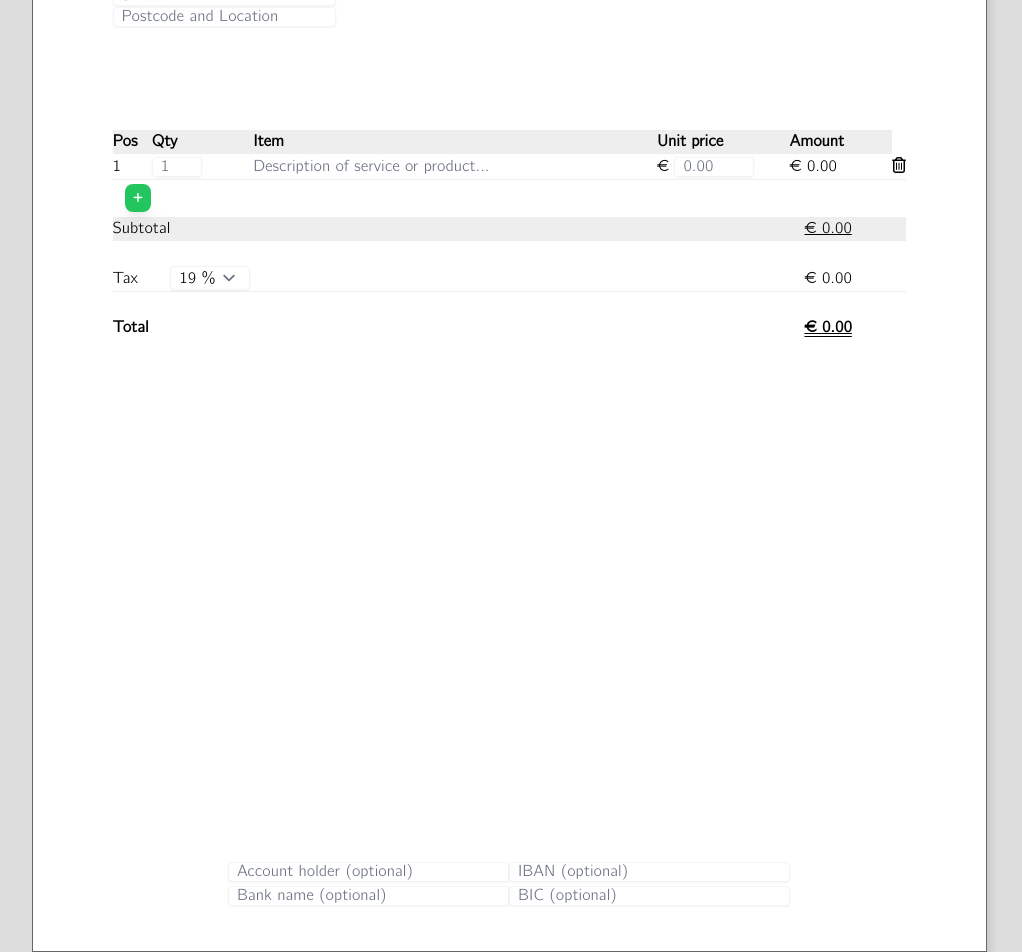
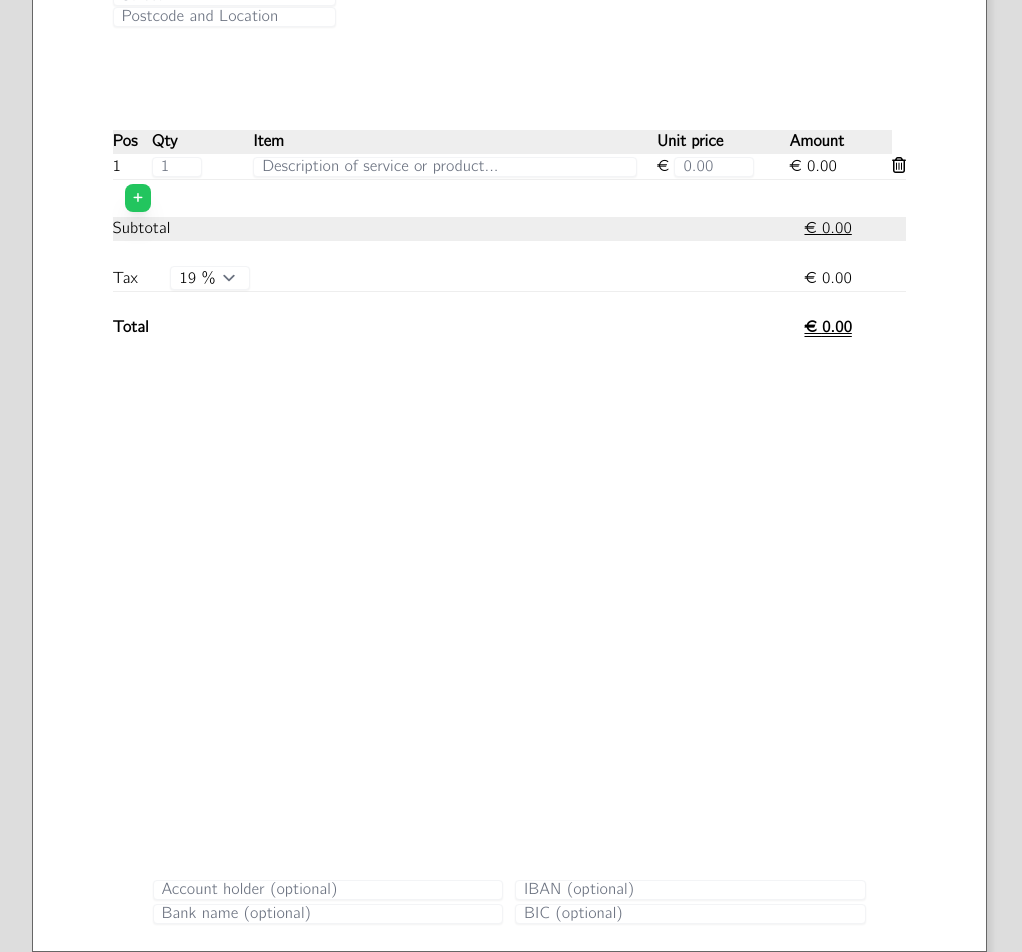
Before and after one commit to hkuennen/gener8invoice, a React (Create React App) app: page / in a window 1280 px wide. Shown: the part 340-1292 px from the top of the page, without its empty margins (131-1153 px from the left). Built offline with nearby package versions, Linux system fonts and the light colour scheme.

Commit message:
frontend refactored

```diff
--- a/src/App.css
+++ b/src/App.css
@@ -7,6 +7,7 @@
 }
 
 .page {
+  position: relative;
   width: 955px;
   height: 1283px;
   margin: 9px auto;
@@ -16,11 +17,39 @@
   box-shadow: 5px 5px 5px #CCCCCC;
 }
 
-.button {
+h1 {
+  padding-bottom: 20px;
+  font-size: 18pt;
+}
+
+.two-col {
   display: flex;
-  justify-content: center;
-  margin-top: 30px;
-  margin-bottom: 40px;
+  justify-content: space-between;
+  align-items: flex-start;
+  height: 250px;
+  width: auto;
+  margin-bottom: 50px;
+}
+
+.contact-info {
+  padding-top: 90px;
+  align-self: center;
+  display: block;
+  align-content: space-between;
+  line-height: 1.3em;
+}
+
+.sender {
+  margin: 10px 0;
+}
+
+.underline {
+  text-decoration: underline;
+  font-size: 9pt;
+}
+
+.invoice-info {
+  line-height: 1.3em;
 }
 
 table {
@@ -33,7 +62,7 @@ tr {
   line-height: 24px;
 }
 
-#no-bottom-border {
+.no-bottom-border {
   border-bottom: 1pt solid #FFFFFF;
 }
 
@@ -97,12 +126,20 @@ tr {
   text-decoration-style: double;
 }
 
+.button {
+  display: flex;
+  justify-content: center;
+  margin-top: 30px;
+  margin-bottom: 40px;
+}
+
 .account-details {
+  position: absolute;
   display: flex;
   justify-content: center;
   align-items: flex-start;
-  position: absolute;
-  top: 1200px;
-  left: 359px;
-  right: 359px;
+  gap: 12px;
+  top: 1208px;
+  left: 120px;
+  right: 120px;
 }
--- a/src/App.js
+++ b/src/App.jsx
@@ -1,11 +1,10 @@
 import React, { useState, useEffect } from "react";
 import ContactInfo from "./components/ContactInfo";
-import InvoicePositions from "./components/InvoicePositions";
+import InvoicePositionsFirstPage from "./components/InvoicePositionsFirstPage";
+import InvoicePositionsOtherPages from "./components/InvoicePositionsOtherPages";
 import InvoiceSum from "./components/InvoiceSum";
-import InvoicePositionsSecondPage from "./components/InvoicePositionsSecondPage";
 import AccountDetails from "./components/AccountDetails";
 import "./App.css";
-import "./components/ContactInfo.css";
 
 const App = () => {
   const [infos, setInfos] = useState({});
@@ -131,71 +130,88 @@ const App = () => {
     setArray(arr);
   }, [positions]);
 
+  const contactInfo = (
+    <ContactInfo
+      infos={infos}
+      handleInfosChange={handleInfosChange}
+    />
+  );
+
+  const invoicePositionsFirstPage = (
+    <InvoicePositionsFirstPage
+      positions={positions}
+      maxRowsPerPage={maxRowsPerPage}
+      array={array}
+      handlePositionsChange={handlePositionsChange}
+      handleRemovePosition={handleRemovePosition}
+    />
+  );
+
+  const invoicePositionsOtherPages = (
+    <InvoicePositionsOtherPages
+      maxRowsPerPageWithPagebreak={maxRowsPerPageWithPagebreak}
+      array={array}
+      handlePositionsChange={handlePositionsChange}
+      handleRemovePosition={handleRemovePosition}
+    />
+  );
+
+  const invoiceSum = (
+    <InvoiceSum
+      subtotal={subtotal}
+      tax={tax}
+      handleTaxChange={handleTaxChange}
+    />
+  );
+
+  const accountDetails = (
+    <AccountDetails
+      infos={infos}
+      handleInfosChange={handleInfosChange}
+    />
+  );
+
+  const addButton = (
+      <button className="add pointer" onClick={(e) => handleAddPosition(e)} disabled={positions.length >= 49}>+</button>
+    );
+
+  const firstPage = (
+    <div className="page">
+      {contactInfo}
+      <br />
+      {invoicePositionsFirstPage}
+      {positions.length <= maxRowsPerPageWithPagebreak && addButton}
+      {positions.length <= maxRowsPerPage && invoiceSum}
+      {accountDetails}
+    </div>
+  );
+
+  const pagebreak = (
+    <div className="page">
+      {invoiceSum}
+      {accountDetails}
+    </div>
+  );
+
+  const otherPages = (
+    <div className="page">
+      {invoicePositionsOtherPages}
+      {addButton}
+      {invoiceSum}
+      {accountDetails}
+    </div>
+  );
+
   return (
     <div className="App">
       <header className="App-header"></header>
         <form onSubmit={handleSubmit}>
         <div className="wrapper">
-          <div className="page">
-            <ContactInfo
-              infos={infos}
-              handleInfosChange={handleInfosChange}
-            />
-            <br />
-            <InvoicePositions
-              positions={positions}
-              maxRowsPerPage={maxRowsPerPage}
-              array={array}
-              handlePositionsChange={handlePositionsChange}
-              handleAddPosition={handleAddPosition}
-              handleRemovePosition={handleRemovePosition}
-            />
-            {positions.length <= maxRowsPerPageWithPagebreak && <button id="add" className="pointer" onClick={(e) => handleAddPosition(e)}>+</button>}
-            {positions.length <= maxRowsPerPage && <>
-              <InvoiceSum
-                subtotal={subtotal}
-                tax={tax}
-                handleTaxChange={handleTaxChange}
-              />
-            </>
-            }
-            <AccountDetails
-              infos={infos}
-              handleInfosChange={handleInfosChange}
-            />
-          </div>
-          {positions.length > maxRowsPerPage && positions.length <= maxRowsPerPageWithPagebreak && <div className="page">
-            <InvoiceSum
-              subtotal={subtotal}
-              tax={tax}
-              handleTaxChange={handleTaxChange}
-            />
-            <AccountDetails
-              infos={infos}
-              handleInfosChange={handleInfosChange}
-            />
-          </div>
-          }
-          {positions.length > maxRowsPerPageWithPagebreak && <div className="page">
-            <InvoicePositionsSecondPage
-              array={array}
-              maxRowsPerPageWithPagebreak={maxRowsPerPageWithPagebreak}
-              handlePositionsChange={handlePositionsChange}
-              handleRemovePosition={handleRemovePosition}
-              handleAddPosition={handleAddPosition}
-            />
-            <button id="add" className="pointer" onClick={(e) => handleAddPosition(e)} disabled={positions.length >= 49}>+</button>
-            <InvoiceSum
-              subtotal={subtotal}
-              tax={tax}
-              handleTaxChange={handleTaxChange}
-            />
-            <AccountDetails
-              infos={infos}
-              handleInfosChange={handleInfosChange}
-            />
-          </div>
-          }
+          {firstPage}
+          {positions.length > maxRowsPerPage && positions.length <= maxRowsPerPageWithPagebreak &&
+          pagebreak}
+          {positions.length > maxRowsPerPageWithPagebreak &&
+          otherPages}
           <div className="button">
             <input type="submit" className="pointer" value="Download PDF" />
           </div>
--- a/src/components/InvoicePositions.js
+++ /dev/null
@@ -1,63 +0,0 @@
-import { FontAwesomeIcon } from '@fortawesome/react-fontawesome'
-import { faTrashCan } from "@fortawesome/free-regular-svg-icons";
-
-const InvoicePositions = ({positions, maxRowsPerPage, array, handlePositionsChange, handleRemovePosition}) => {
-  return (
-    <>
-      <table>
-        <tr className="grey">
-          <th className="th_pos">Pos</th>
-          <th className="th_qty">Qty</th>
-          <th className="th_item">Item</th>
-          <th className="th_price">Unit price</th>
-          <th className="th_amount">Amount</th>
-        </tr>
-        {positions.length < maxRowsPerPage+1 ?
-        <>
-          {positions.map((row, idx) => (
-          <tr key={idx+1}>
-            <td>{idx+1}</td>
-            <td><input type="number" name="qty" placeholder="1" className="td_qty" value={row.qty} onChange={(e) => handlePositionsChange(e, idx)} required /></td>
-            <td><input type="textarea" name="item" className="td_item h-5 rounded" placeholder="Description of service or product..." value={row.item} onChange={(e) => handlePositionsChange(e, idx)} maxLength="55" required /></td>
-            <td>
-              <label>€ </label>
-              <input type="number" step="0.01" name="price" className="td_price" placeholder="0.00" value={row.price} onFocus={(e) => e.target.value = parseFloat(e.target.value).toFixed(2)} onBlur={(e) => e.target.value = parseFloat(e.target.value).toFixed(2)} onChange={(e) => handlePositionsChange(e, idx)} required />
-            </td>
-            <td className="td_amount">
-              <label>€ </label>
-              {parseFloat(row.amount).toFixed(2)}
-            </td>
-            <td>
-              <button className="pointer" onClick={(e) => handleRemovePosition(e, idx)}><FontAwesomeIcon icon={faTrashCan} /></button>
-            </td>
-          </tr>
-          ))}
-        </>
-        :
-        <>
-          {array[0].map((row, idx) => (
-          <tr key={idx+1}>
-            <td>{idx+1}</td>
-            <td><input type="number" name="qty" placeholder="1" className="td_qty" value={row.qty} onChange={(e) => handlePositionsChange(e, idx)} required /></td>
-            <td><input type="textarea" name="item" className="td_item" placeholder="Description of service or product..." value={row.item} onChange={(e) => handlePositionsChange(e, idx)} maxLength="55" required /></td>
-            <td>
-              <label>€ </label>
-              <input type="number" step="0.01" name="price" className="td_price" placeholder="0.00" value={row.price} onFocus={(e) => e.target.value = parseFloat(e.target.value).toFixed(2)} onBlur={(e) => e.target.value = parseFloat(e.target.value).toFixed(2)} onChange={(e) => handlePositionsChange(e, idx)} required />
-            </td>
-            <td className="td_amount">
-              <label>€ </label>
-              {parseFloat(row.amount).toFixed(2)}
-            </td>
-            <td>
-              <button className="pointer" onClick={(e) => handleRemovePosition(e, idx)}><FontAwesomeIcon icon={faTrashCan} /></button>
-            </td>
-          </tr>
-          ))}
-        </>
-        }
-      </table>
-    </>
-  );
-}
-
-export default InvoicePositions;
--- /dev/null
+++ b/src/components/InvoicePositionsFirstPage.jsx
@@ -0,0 +1,31 @@
+import { generateTableHeader, generateTableBody } from "../utils/TableSkeletons";
+
+const InvoicePositionsFirstPage = ({positions, maxRowsPerPage, array, handlePositionsChange, handleRemovePosition}) => {
+  const firstPage = (
+    <>
+      {generateTableHeader(true)}
+      {generateTableBody(positions, 0, handlePositionsChange, handleRemovePosition)}
+    </>
+    );
+  const firstPageWithPagebreak = array[0] ? (
+    <>
+      {generateTableHeader(true)}
+      {generateTableBody(array[0], 0, handlePositionsChange, handleRemovePosition)}
+    </>
+    ) :
+    undefined;
+
+  return (
+    <>
+      <table>
+        {positions.length < maxRowsPerPage+1 ?
+          firstPage
+        :
+          firstPageWithPagebreak
+        }
+      </table>
+    </>
+  );
+}
+
+export default InvoicePositionsFirstPage;
--- /dev/null
+++ b/src/components/InvoicePositionsOtherPages.jsx
@@ -0,0 +1,21 @@
+import { generateTableHeader, generateTableBody } from "../utils/TableSkeletons";
+
+const InvoicePositionsOtherPages = ({maxRowsPerPageWithPagebreak, array, handlePositionsChange, handleRemovePosition}) => {
+  const otherPages = array[1] ? (
+    <>
+      {generateTableHeader(false)}
+      {generateTableBody(array[1], maxRowsPerPageWithPagebreak, handlePositionsChange, handleRemovePosition)}
+    </>
+  ) :
+    undefined;
+
+  return (
+    <>
+      <table>
+        {otherPages}
+      </table>
+    </>
+  );
+}
+
+export default InvoicePositionsOtherPages;
--- a/src/components/InvoicePositionsSecondPage.js
+++ /dev/null
@@ -1,38 +0,0 @@
-import { FontAwesomeIcon } from '@fortawesome/react-fontawesome'
-import { faTrashCan } from "@fortawesome/free-regular-svg-icons";
-
-const InvoicePositionsSecondPage = ({array, maxRowsPerPageWithPagebreak, handlePositionsChange, handleRemovePosition}) => {
-  return(
-    <>
-      <table>
-        <tr id="no-bottom-border">
-          <th className="th_pos"></th>
-          <th className="th_qty"></th>
-          <th className="th_item"></th>
-          <th className="th_price"></th>
-          <th className="th_amount"></th>
-        </tr>
-        {array[1] && array[1].map((row, idx) => (
-        <tr key={idx+maxRowsPerPageWithPagebreak+1}>
-          <td>{idx+maxRowsPerPageWithPagebreak+1}</td>
-          <td><input type="number" name="qty" placeholder="1" className="td_qty" value={row.qty} onChange={(e) => handlePositionsChange(e, idx+maxRowsPerPageWithPagebreak)} required /></td>
-          <td><input type="textarea" name="item" className="td_item" placeholder="Description of service or product..." value={row.item} onChange={(e) => handlePositionsChange(e, idx+maxRowsPerPageWithPagebreak)} maxLength="55" required /></td>
-          <td>
-            <label>€ </label>
-            <input type="number" step="0.01" name="price" className="td_price" placeholder="0.00" value={row.price} onFocus={(e) => e.target.value = parseFloat(e.target.value).toFixed(2)} onBlur={(e) => e.target.value = parseFloat(e.target.value).toFixed(2)} onChange={(e) => handlePositionsChange(e, idx+maxRowsPerPageWithPagebreak)} required />
-          </td>
-          <td className="td_amount">
-            <label>€ </label>
-            {parseFloat(row.amount).toFixed(2)}
-          </td>
-          <td>
-            <button className="pointer" onClick={(e) => handleRemovePosition(e, idx+maxRowsPerPageWithPagebreak)}><FontAwesomeIcon icon={faTrashCan} /></button>
-          </td>
-        </tr>
-        ))}
-      </table>
-    </>
-  )
-}
-
-export default InvoicePositionsSecondPage;
--- a/src/index.css
+++ b/src/index.css
@@ -15,8 +15,7 @@
   [type='tel'],
   [type='time'],
   [type='week'],
-  [multiple],
-  textarea {
+  [multiple] {
     @apply h-5 p-0 px-2 w-full rounded border-gray-100 hover:border-gray-500 focus:border-green-500 focus:ring-green-500 shadow-sm;
   }
   select {
@@ -25,7 +24,7 @@
   [type='submit'] {
     @apply m-5 rounded border-black bg-green-500 hover:bg-green-700 text-white font-bold py-2 px-4 shadow-lg;
   }
-  #add {
+  .add {
     @apply mx-3 my-1 rounded-lg border-black bg-green-500 hover:bg-green-700 text-white font-bold py-0.5 px-2 shadow-xl;
   }
 }
--- /dev/null
+++ b/src/utils/TableSkeletons.js
@@ -0,0 +1,39 @@
+import { FontAwesomeIcon } from '@fortawesome/react-fontawesome'
+import { faTrashCan } from "@fortawesome/free-regular-svg-icons";
+
+export const generateTableHeader = (isFirstPage) => {
+  return (
+    <tr className={isFirstPage ? "grey" : "no-bottom-border"}>
+      <th className="th_pos">{isFirstPage ? "Pos" : undefined}</th>
+      <th className="th_qty">{isFirstPage ? "Qty" : undefined}</th>
+      <th className="th_item">{isFirstPage ? "Item" : undefined}</th>
+      <th className="th_price">{isFirstPage ? "Unit price" : undefined}</th>
+      <th className="th_amount">{isFirstPage ? "Amount" : undefined}</th>
+    </tr>
+  );
+}
+
+export const generateTableBody = (positions, idxRows, handlePositionsChange, handleRemovePosition) => {
+  return (
+    <>
+      {positions.map((row, idx) => (
+      <tr key={idx+idxRows+1}>
+        <td>{idx+idxRows+1}</td>
+        <td><input type="number" name="qty" placeholder="1" className="td_qty" value={row.qty} onChange={(e) => handlePositionsChange(e, idx+idxRows)} required /></td>
+        <td><input type="text" name="item" className="td_item" placeholder="Description of service or product..." value={row.item} onChange={(e) => handlePositionsChange(e, idx+idxRows)} maxLength="55" required /></td>
+        <td>
+          <label>€ </label>
+          <input type="number" step="0.01" name="price" className="td_price" placeholder="0.00" value={row.price} onFocus={(e) => e.target.value = parseFloat(e.target.value).toFixed(2)} onBlur={(e) => e.target.value = parseFloat(e.target.value).toFixed(2)} onChange={(e) => handlePositionsChange(e, idx+idxRows)} required />
+        </td>
+        <td className="td_amount">
+          <label>€ </label>
+          {parseFloat(row.amount).toFixed(2)}
+        </td>
+        <td>
+          <button className="pointer" onClick={(e) => handleRemovePosition(e, idx+idxRows)}><FontAwesomeIcon icon={faTrashCan} /></button>
+        </td>
+      </tr>
+      ))}
+    </>
+  )
+}
```
Also changed, not shown: src/components/ContactInfo.css (deleted, +0 -34 lines), src/components/AccountDetails.jsx (renamed from src/components/AccountDetails.js), src/components/ContactInfo.jsx (renamed from src/components/ContactInfo.js), src/components/InvoiceSum.jsx (renamed from src/components/InvoiceSum.js), 2 other files (tests, documents, lock files or other folders).
